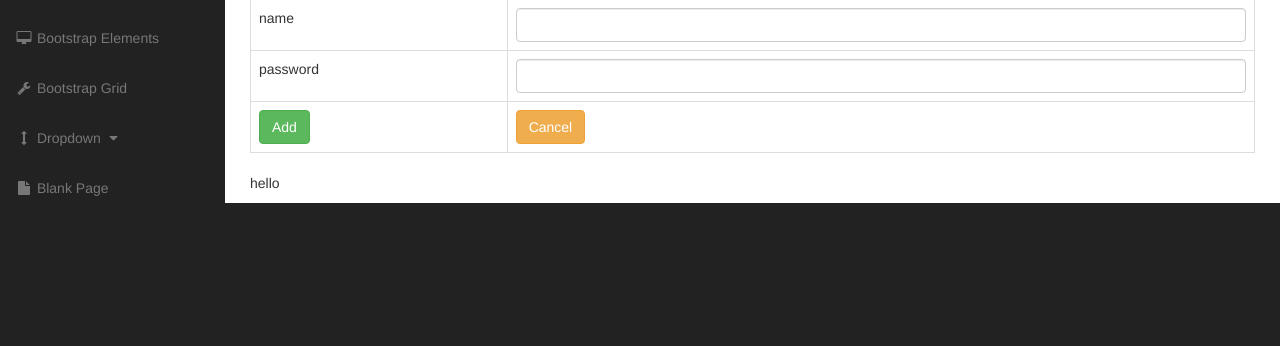
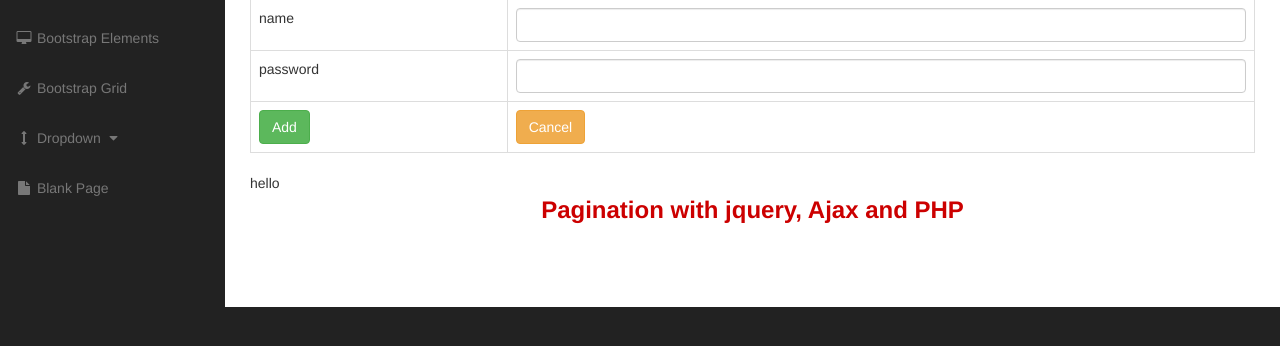
Before and after one commit to HuySokhom/SMS, a PHP site: page /?edit=1 in a window 1280 px wide. Shown: the part 238-584 px from the top of the page. Run offline with PHP 8.4, Linux system fonts and the light colour scheme; grey boxes labelled with a size stand in for pictures from a placeholder-image service; data that the repository does not hold is empty; some libraries are stand-ins or nearby versions.

Commit message:
test pagination page

```diff
--- a/index.php
+++ b/index.php
@@ -1,5 +1,10 @@
 <?php require 'include/header.php';?>
-	<div id="page-wrapper">
+<script type="text/javascript" src="js/ng/lib/angular.min.js"></script>
+<script type="text/javascript" src="js/ng/lib/angular-route.js"></script>
+<script type="text/javascript" src="js/ng/lib/angular-route.js"></script>
+<script type="text/javascript" src="js/ng/main.js"></script>
+<script type="text/javascript" src="js/ng/lib/jquery-1.10.2.min.jss"></script>
+	<div id="page-wrapper" ng-app="app">
 		<!-- /.container-fluid -->
 		<div class="container-fluid">
 			<h1>Adminstrator</h1>
@@ -92,6 +97,122 @@
 					echo 'hello'. $row['id'];
 				}
 			?>
+
+
+
+
+			<script type="text/javascript">
+            $(document).ready(function(){
+                function loading_show(){
+                    $('#loading').html("<img src='images/loading.gif'/>").fadeIn('fast');
+                }
+                function loading_hide(){
+                    $('#loading').fadeOut('fast');
+                }
+                function loadData(page){
+                    loading_show();
+                    $.ajax
+                    ({
+                        type: "POST",
+                        url: "ajax/load_admin.php",
+                        data: "page="+page,
+                        success: function(msg)
+                        {
+                            $("#container").ajaxComplete(function(event, request, settings)
+                            {console.log('ji');
+                                loading_hide();
+                                $("#container").html(msg);
+                            });
+                        }
+                    });
+                }
+                loadData(1);  // For first time page load default results
+                $('#container .pagination li.active').live('click',function(){
+                    var page = $(this).attr('p');
+                    loadData(page);
+
+                });
+                $('#go_btn').live('click',function(){
+                    var page = parseInt($('.goto').val());
+                    var no_of_pages = parseInt($('.total').attr('a'));
+                    if(page != 0 && page <= no_of_pages){
+                        loadData(page);
+                    }else{
+                        alert('Enter a PAGE between 1 and '+no_of_pages);
+                        $('.goto').val("").focus();
+                        return false;
+                    }
+
+                });
+            });
+        </script>
+
+        <style type="text/css">
+
+            #loading{
+                width: 100%;
+                position: absolute;
+                top: 100px;
+                left: 100px;
+				margin-top:200px;
+            }
+            #container .pagination ul li.inactive,
+            #container .pagination ul li.inactive:hover{
+                background-color:#ededed;
+                color:#bababa;
+                border:1px solid #bababa;
+                cursor: default;
+            }
+            #container .data ul li{
+                list-style: none;
+                font-family: verdana;
+                margin: 5px 0 5px 0;
+                color: #000;
+                font-size: 13px;
+            }
+
+            #container .pagination{
+                width: 800px;
+                height: 25px;
+            }
+            #container .pagination ul li{
+                list-style: none;
+                float: left;
+                border: 1px solid #006699;
+                padding: 2px 6px 2px 6px;
+                margin: 0 3px 0 3px;
+                font-family: arial;
+                font-size: 14px;
+                color: #006699;
+                font-weight: bold;
+                background-color: #f2f2f2;
+            }
+            #container .pagination ul li:hover{
+                color: #fff;
+                background-color: #006699;
+                cursor: pointer;
+            }
+			.go_button
+			{
+			background-color:#f2f2f2;border:1px solid #006699;color:#cc0000;padding:2px 6px 2px 6px;cursor:pointer;position:absolute;margin-top:-1px;
+			}
+			.total
+			{
+			float:right;font-family:arial;color:#999;
+			}
+
+        </style>
+
+
+
+<div align="center" style="font-size:24px;color:#cc0000;font-weight:bold">Pagination with jquery, Ajax and PHP</div>
+        <div id="loading"></div>
+        <div id="container">
+            <div class="data"></div>
+            <div class="pagination"></div>
+        </div>
+
+
 		</div>
     </div>
     <!-- /#wrapper -->
```
